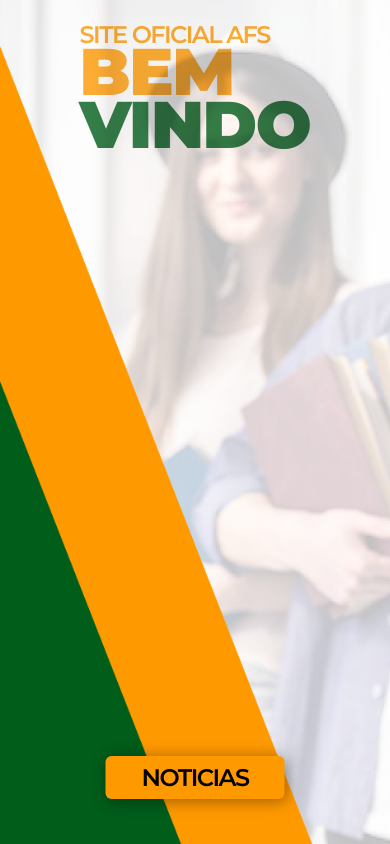
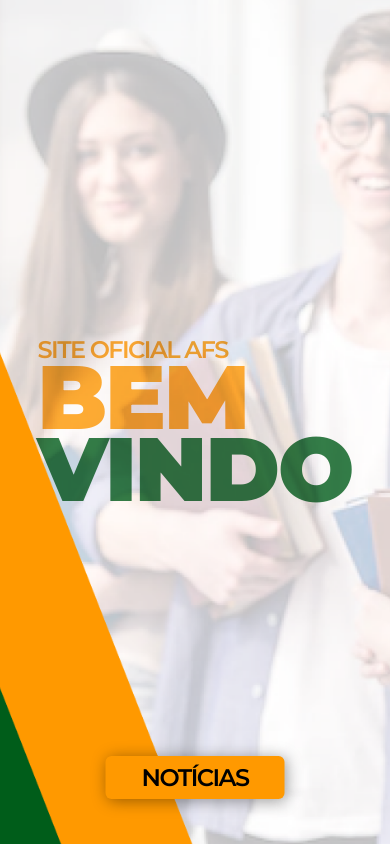
Before and after one commit to thiagofreitas-002/social-project, a React (Vite) app: page / in a window 390 px wide. Built offline with nearby package versions, Linux system fonts and the light colour scheme.

Commit message:
increase responsivity to project

```diff
--- a/src/pages/home/index.jsx
+++ b/src/pages/home/index.jsx
@@ -15,7 +15,7 @@ export function Home() {
 
       <C.Button>
         <img src={HandClick} alt="" />
-        <Link to={'/test'}>Noticias</Link>
+        <Link to={'/test'}>Notícias</Link>
       </C.Button>
     </C.Container>
   )
--- a/src/pages/home/styles.js
+++ b/src/pages/home/styles.js
@@ -57,11 +57,13 @@ export const Container = styled.div`
   }
 
   @media (max-width: 425px) {
+    background-position-x: -120px;
+
     .content {
       position: absolute;
-      top: 0;
+      top: 50%;
       left: 50%;
-      transform: translate(-50%, 25px);
+      transform: translate(-50%, -50%);
       margin-left: 0;
       padding-top: 0;
 
@@ -69,6 +71,14 @@ export const Container = styled.div`
         font-size: 2rem;
       }
 
+      h1 {
+        font-size: 7.5rem;
+      }
+    }
+  }
+
+  @media (max-width: 320px) {
+    .content {
       h1 {
         font-size: 5.5rem;
       }
```
